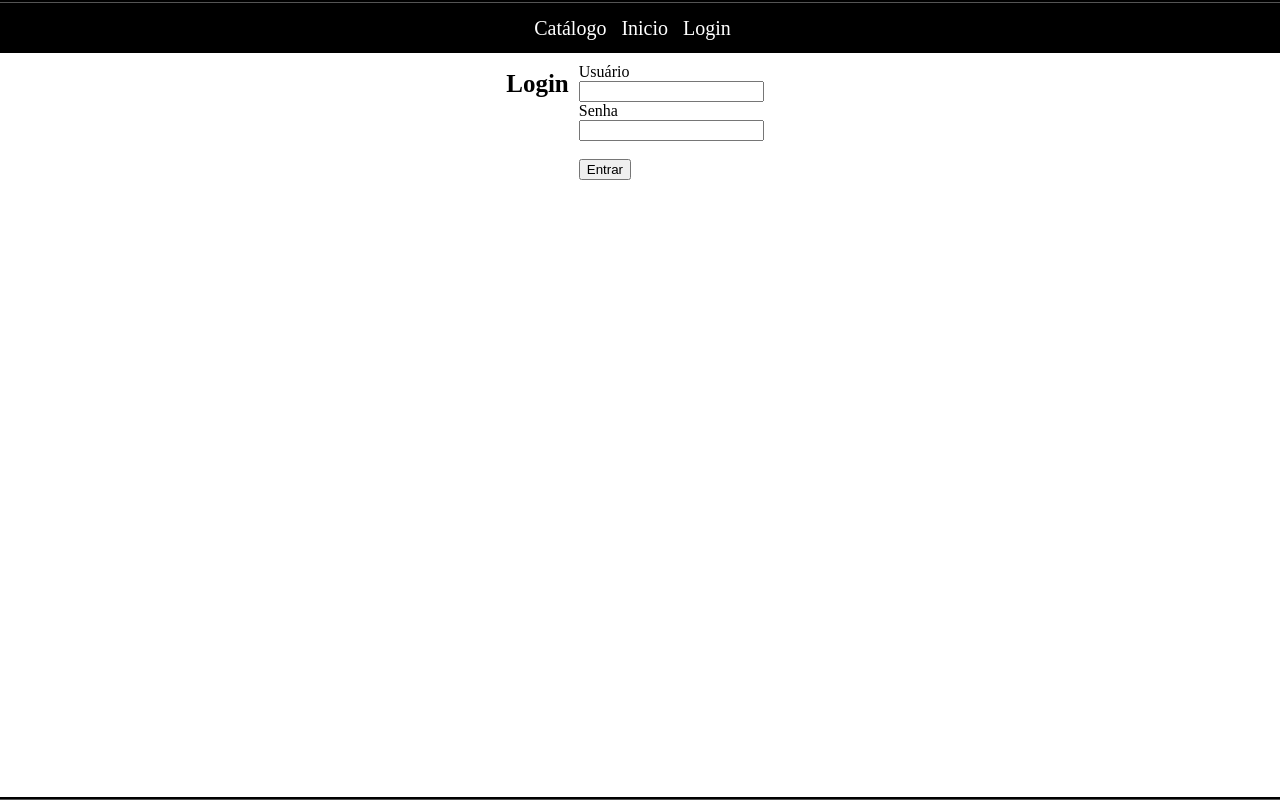
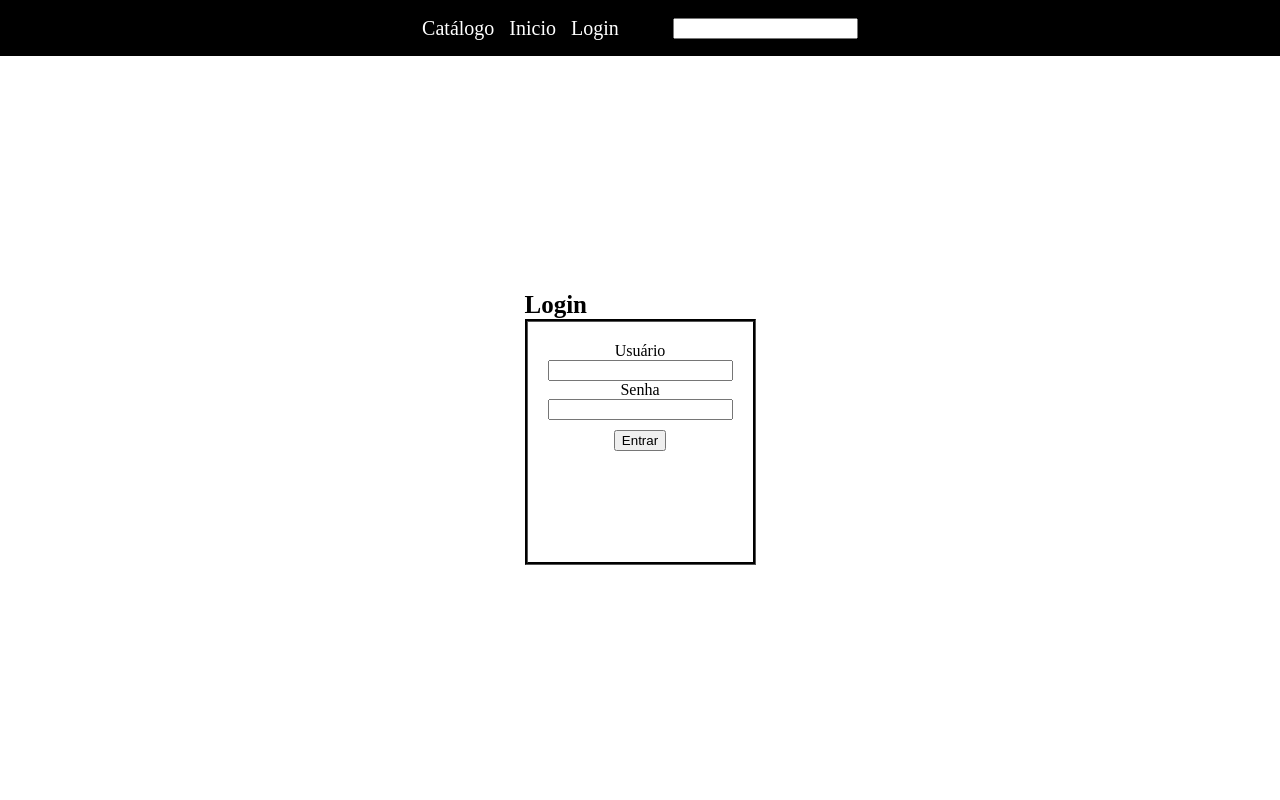
Before and after one commit to PedroWu7/zoologico-terra-selvagem, a PHP site: page /zoologico-terra-selvagem/login.php in a window 1280 px wide. Run offline with PHP 8.4, Linux system fonts and the light colour scheme.

Commit message:
Melhorado a página de login

```diff
--- a/cabecalho.html
+++ b/cabecalho.html
@@ -8,13 +8,18 @@
     header {
         display: flex;
         width: 100%;
-        height: 50px;
+        height: 7%;
         flex-direction: row;
-        justify-content: space-evenly;
         background-color: black;
         justify-content: center;
         align-items: center;
         text-align: center;
+        position: relative;
+    }
+    nav{
+        display: flex;
+        justify-content: space-evenly;
+        flex-direction: row;
     }
     a {
         font-size: 20px;
@@ -22,12 +27,23 @@
         padding-right: 15px;
         text-decoration: none;
     }
+    div {
+        justify-content: right;
+        align-items: right;
+        text-align: right;
+    }
+
 </style>
 <body>
     <header>
-        <nav><a href="http://localhost/zoologico-terra-selvagem/">Catálogo</a></nav>
-        <nav><a href="http://localhost/zoologico-terra-selvagem/">Inicio</a></nav>
-        <nav><a href="http://localhost/zoologico-terra-selvagem/login.php">Login</a></nav>
+        <nav>
+            <a href="http://localhost/zoologico-terra-selvagem/">Catálogo</a>
+            <a href="http://localhost/zoologico-terra-selvagem/">Inicio</a>
+            <a href="http://localhost/zoologico-terra-selvagem/login.php">Login</a>
+        </nav>
+        <div>
+            Busca<input>
+        </div>
     </header>
 </body>
 </html>
--- a/login.php
+++ b/login.php
@@ -6,41 +6,26 @@
     <title>Zoológico Terra Selvagem - Login</title>
     <link rel="stylesheet" href="style.css">
 </head>
-<style>
-    form {
-        padding: 10px;
-    }
-    .conteudo {
-        display: flex;
-        align-items: left;
-        justify-content: left;
-        text-align: left;
-    }
-
-</style>
 <body>
     <div class="main">
         <?php include("cabecalho.html") ?>
         <div class="conteudo">
-            <h1 style="font-size: 25px">Login</h1>
-            <form method="post">
+            <h1>Login</h1>
+            <form style="height: 200px" method="post">
                 Usuário<br> <input name="usuario" type="text"><br>
                 Senha<br> <input name="senha" type="password" required><br>
-                <br>
-                <input type="submit" name="logar" value="Entrar">
+                <input style="margin: 10px" type="submit" name="logar" value="Entrar">
 
                 <?php
                 if(isset($_POST['usuario']) && isset($_POST['senha'])){
                     if(($_POST['usuario'] == "admin") && ($_POST['senha'] == "123")){
                         header("location: http://localhost/zoologico-terra-selvagem/admin.php");
                     }else{
-                        echo"<br>Senha inválida";
+                        echo"<p style='color: red;'><br>Senha inválida</p>";
                     }
+                }
+                ?>
 
-                }
-
-
-                ?>
             </form>
         </div>
     </div>
--- a/style.css
+++ b/style.css
@@ -20,9 +20,32 @@ body {
     justify-content: center;
     align-items: center;
     text-align: center;
-    border-style: groove;
     width: 100%;
     height: 100%;
+    background-color: white;
+}
+
+form {
+    height: 300px;
+    border-style: groove;
     border-color: black;
     background-color: white;
+    padding: 20px;
 }
+
+.conteudo {
+    margin: 0px;
+    padding: 0px;
+    display: flex;
+    flex-direction: column;
+    align-items: left;
+    justify-content: center;
+    text-align: center;
+}
+
+div h1 {
+    font-size: 25px;
+    padding: 0px;
+    margin: 0px;
+    text-align: left;
+}
```
